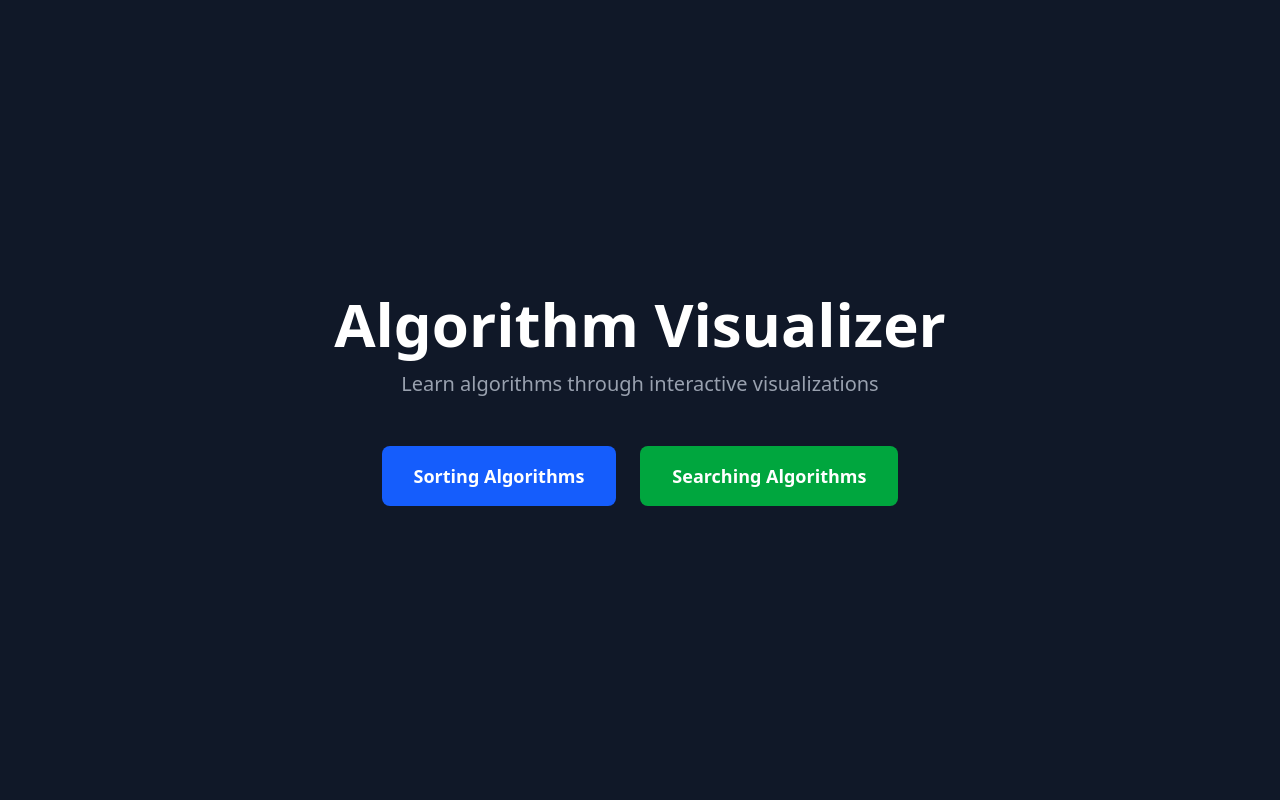
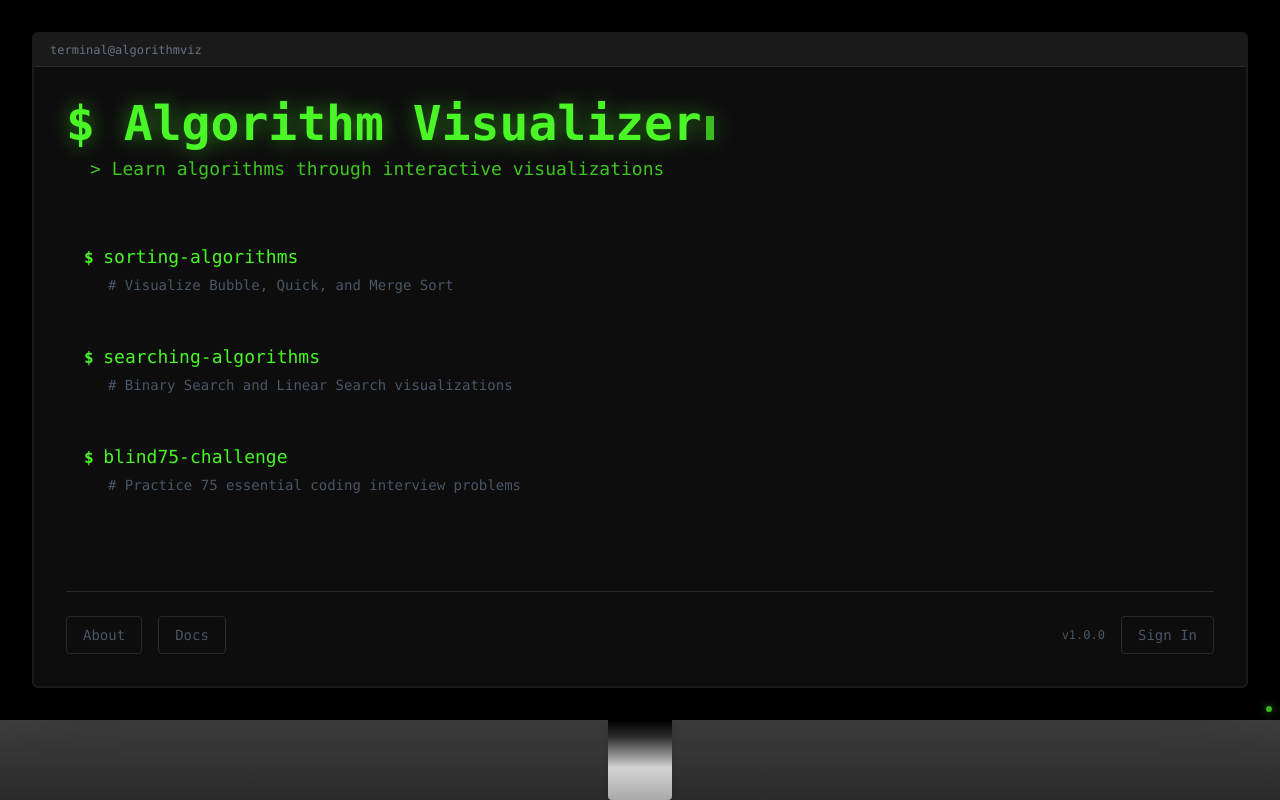
Before and after one commit to spaceCowboy2071/algorithm-visualizer, a React app: page / in a window 1280 px wide. Built offline with nearby package versions, Linux system fonts and the light colour scheme; the HTML template or start-up script is replaced by a standard one.

Commit message:
feat: redesign landing page with terminal-style monitor frame UI

```diff
--- a/src/pages/Landing.tsx
+++ b/src/pages/Landing.tsx
@@ -2,30 +2,118 @@ import { Link } from 'react-router-dom';
 
 function Landing() {
   return (
-    <div className="min-h-screen bg-gray-900 text-white flex items-center justify-center">
-      <div className="text-center">
-        <h1 className="text-6xl font-bold mb-4">
-          Algorithm Visualizer
+    <div
+      className="min-h-screen flex flex-col"
+      style={{ background: 'linear-gradient(180deg, #3d3d3d 0%, #2a2a2a 100%)' }}
+    >
+      {/* Monitor Container */}
+      <div className="flex-1 flex flex-col h-[calc(100vh-80px)]">
+        {/* Monitor Frame (Black Bezel) */}
+        <div className="flex-1 bg-black p-8 flex flex-col relative">
+          {/* Monitor Screen */}
+          <div className="flex-1 flex flex-col">
+            {/* Terminal Window */}
+            <div className="flex-1 bg-[#0d0d0d] border-2 border-[#1a1a1a] rounded-md shadow-2xl flex flex-col overflow-hidden">
+              {/* Terminal Title Bar */}
+              <div className="bg-[#1a1a1a] px-4 py-2 border-b border-[#2a2a2a] flex items-center justify-between">
+                <span className="text-gray-500 text-xs font-mono">terminal@algorithmviz</span>
+              </div>
+
+              {/* Terminal Body */}
+              <div className="flex-1 flex flex-col p-8 text-[#4af626] font-mono overflow-auto">
+                {/* Header Section */}
+                <div className="mb-12">
+                  <h1 className="text-4xl md:text-5xl font-bold mb-2 drop-shadow-[0_0_10px_rgba(74,246,38,0.5)]">
+                    <span className="text-[#4af626]">$ </span>Algorithm Visualizer
+                    <span className="inline-block w-2 h-6 bg-[#4af626] ml-1 animate-pulse"></span>
                   </h1>
-        <p className="text-xl text-gray-400 mb-12">
-          Learn algorithms through interactive visualizations
-        </p>
+                  <p className="text-base md:text-lg opacity-80 ml-6">&gt; Learn algorithms through interactive visualizations</p>
+                </div>
 
-        <div className="flex gap-6 justify-center">
+                {/* Content Area - Navigation Buttons */}
+                <div className="flex-1 flex flex-col min-h-0">
+                  <nav className="flex flex-col gap-6 mb-auto">
+                    {/* Sorting Algorithms */}
                     <Link
                       to="/sorting"
-            className="bg-blue-600 hover:bg-blue-700 px-8 py-4 rounded-lg text-lg font-semibold transition"
+                      className="group border-l-2 border-transparent hover:border-[#4af626] hover:bg-[rgba(74,246,38,0.05)] transition-all pl-4 py-3"
                     >
-            Sorting Algorithms
+                      <div className="text-[#4af626]">
+                        <span className="font-bold">$ </span>
+                        <span className="text-base md:text-lg">sorting-algorithms</span>
+                      </div>
+                      <div className="text-gray-600 text-sm ml-6 mt-1">
+                        # Visualize Bubble, Quick, and Merge Sort
+                      </div>
                     </Link>
 
+                    {/* Searching Algorithms */}
                     <Link
                       to="/searching"
-            className="bg-green-600 hover:bg-green-700 px-8 py-4 rounded-lg text-lg font-semibold transition"
+                      className="group border-l-2 border-transparent hover:border-[#4af626] hover:bg-[rgba(74,246,38,0.05)] transition-all pl-4 py-3"
                     >
-            Searching Algorithms
+                      <div className="text-[#4af626]">
+                        <span className="font-bold">$ </span>
+                        <span className="text-base md:text-lg">searching-algorithms</span>
+                      </div>
+                      <div className="text-gray-600 text-sm ml-6 mt-1">
+                        # Binary Search and Linear Search visualizations
+                      </div>
                     </Link>
+
+                    {/* Blind 75 Challenge */}
+                    <Link
+                      to="/blind75"
+                      className="group border-l-2 border-transparent hover:border-[#4af626] hover:bg-[rgba(74,246,38,0.05)] transition-all pl-4 py-3"
+                    >
+                      <div className="text-[#4af626]">
+                        <span className="font-bold">$ </span>
+                        <span className="text-base md:text-lg">blind75-challenge</span>
                       </div>
+                      <div className="text-gray-600 text-sm ml-6 mt-1">
+                        # Practice 75 essential coding interview problems
+                      </div>
+                    </Link>
+                  </nav>
+
+                  {/* Taskbar */}
+                  <div className="mt-auto pt-6 border-t border-[#2a2a2a] flex items-center justify-between gap-4 flex-wrap">
+                    <div className="flex gap-4">
+                      <button className="border border-[#2a2a2a] text-gray-600 hover:border-[#4af626] hover:text-[#4af626] hover:bg-[rgba(74,246,38,0.05)] px-4 py-2 rounded transition text-sm">
+                        About
+                      </button>
+                      <button className="border border-[#2a2a2a] text-gray-600 hover:border-[#4af626] hover:text-[#4af626] hover:bg-[rgba(74,246,38,0.05)] px-4 py-2 rounded transition text-sm">
+                        Docs
+                      </button>
+                    </div>
+                    <div className="flex gap-4 items-center">
+                      <span className="text-gray-600 text-xs">v1.0.0</span>
+                      <button className="border border-[#2a2a2a] text-gray-600 hover:border-[#4af626] hover:text-[#4af626] hover:bg-[rgba(74,246,38,0.05)] px-4 py-2 rounded transition text-sm">
+                        Sign In
+                      </button>
+                    </div>
+                  </div>
+                </div>
+              </div>
+            </div>
+          </div>
+
+          {/* Power LED - positioned at bottom-right of monitor bezel */}
+          <div className="absolute bottom-2 right-2 w-1.5 h-1.5 bg-[#4af626] rounded-full shadow-[0_0_8px_rgba(74,246,38,0.8)] animate-pulse"></div>
+        </div>
+      </div>
+
+      {/* Monitor Stand (Neck) */}
+      <div
+        className="h-20 flex justify-center items-start"
+        style={{ background: 'linear-gradient(180deg, #3d3d3d 0%, #2a2a2a 100%)' }}
+      >
+        <div
+          className="w-16 h-20 rounded-b shadow-md"
+          style={{
+            background: 'linear-gradient(180deg, #000000 0%, #2a2a2a 20%, #d4d4d4 60%, #a8a8a8 100%)'
+          }}
+        ></div>
       </div>
     </div>
   );
```
Lines whose indentation alone changed are shown as unchanged.
